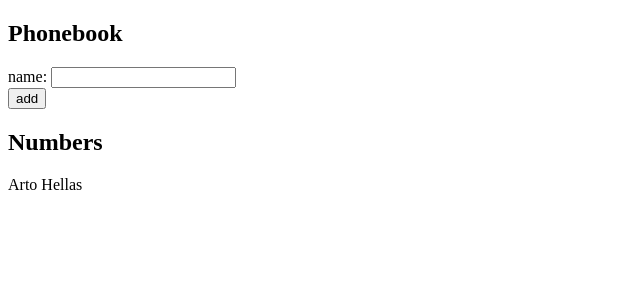
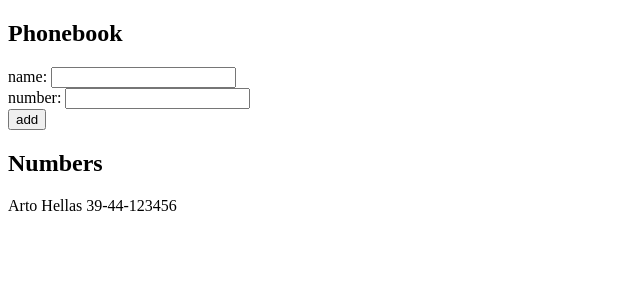
Before and after one commit to Helenagg/curse-fullStack-open, a React (Vite) app: page / in a window 1280 px wide. Shown: the top 300 px of the page, without its empty margins (0-640 px from the left). Built offline with nearby package versions, Linux system fonts and the light colour scheme.

Commit message:
exercise 2.8

```diff
--- a/src/App.jsx
+++ b/src/App.jsx
@@ -1,11 +1,16 @@
 import { useState } from "react";
 
 const App = () => {
-  const [persons, setPersons] = useState([{ name: "Arto Hellas" }]);
+  const [persons, setPersons] = useState([{ name: "Arto Hellas", phone: '39-44-123456' }]);
   const [newName, setNewName] = useState("");
+  const [newPhone, setNewPhone] = useState('')
 
   const handleNewName = (event) => {
     setNewName(event.target.value);
+  };
+
+  const handleNewPhone = (event) => {
+    setNewPhone(event.target.value);
   };
 
   const addPerson = (event) => {
@@ -14,9 +19,11 @@ const App = () => {
     if (!nameExists) {
       const newObject = {
         name: newName,
+        phone: newPhone
       };
       setPersons(persons.concat(newObject));
       setNewName("");
+      setNewPhone("")
     } else {
       alert(`${newName} is already added to phonebook`)
     }
@@ -29,6 +36,7 @@ const App = () => {
         <div>
           name: <input value={newName} onChange={handleNewName} />
         </div>
+        <div>number: <input value={newPhone} onChange={handleNewPhone}/></div>
         <div>
           <button type='submit' onClick={addPerson}>
             add
@@ -37,7 +45,7 @@ const App = () => {
       </form>
       <h2>Numbers</h2>
       {persons.map((person) => (
-        <div key={person.name}>{person.name}</div>
+        <div key={person.name}>{person.name}  {person.phone}</div>
       ))}
     </div>
   );
```
